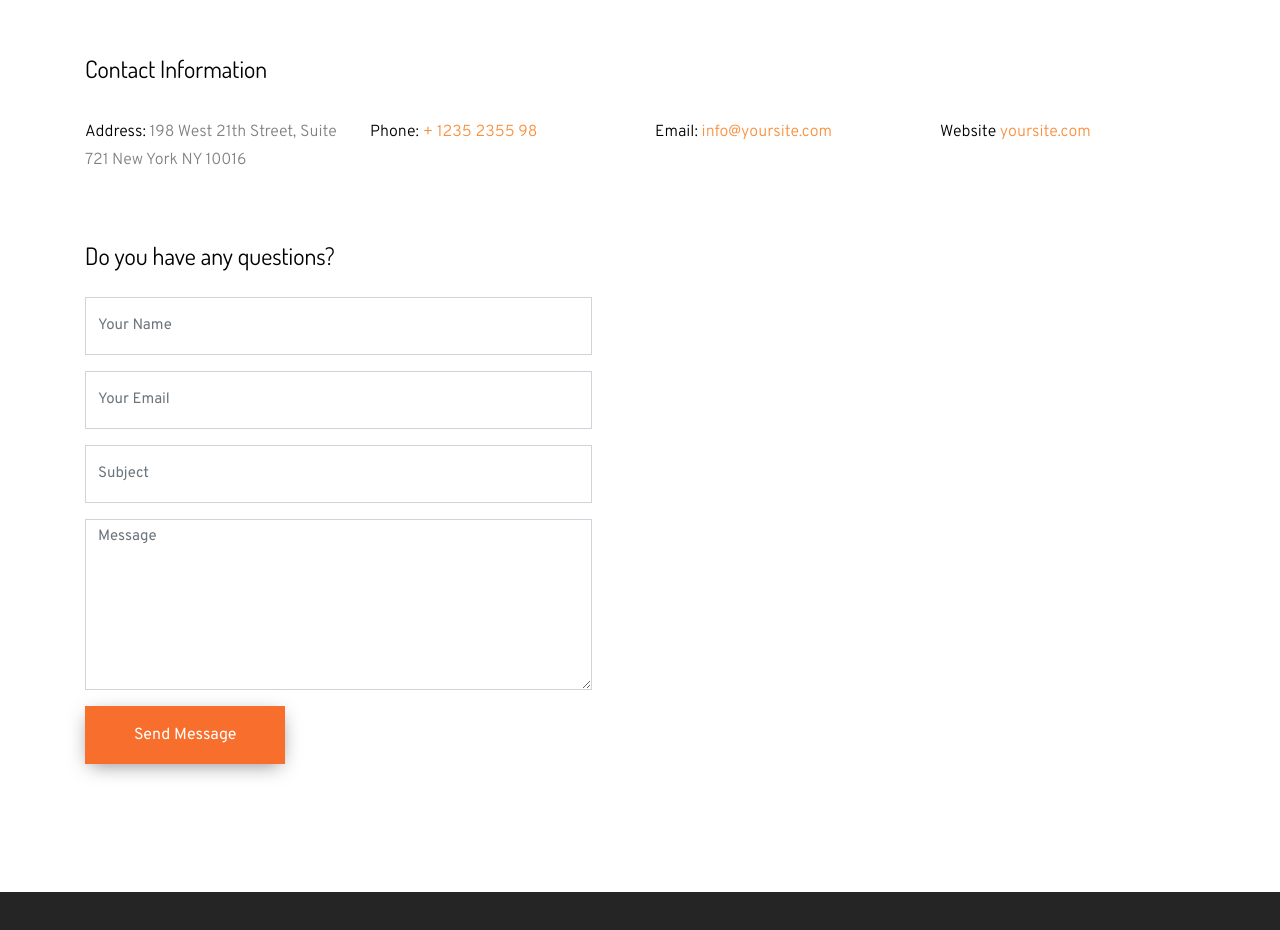
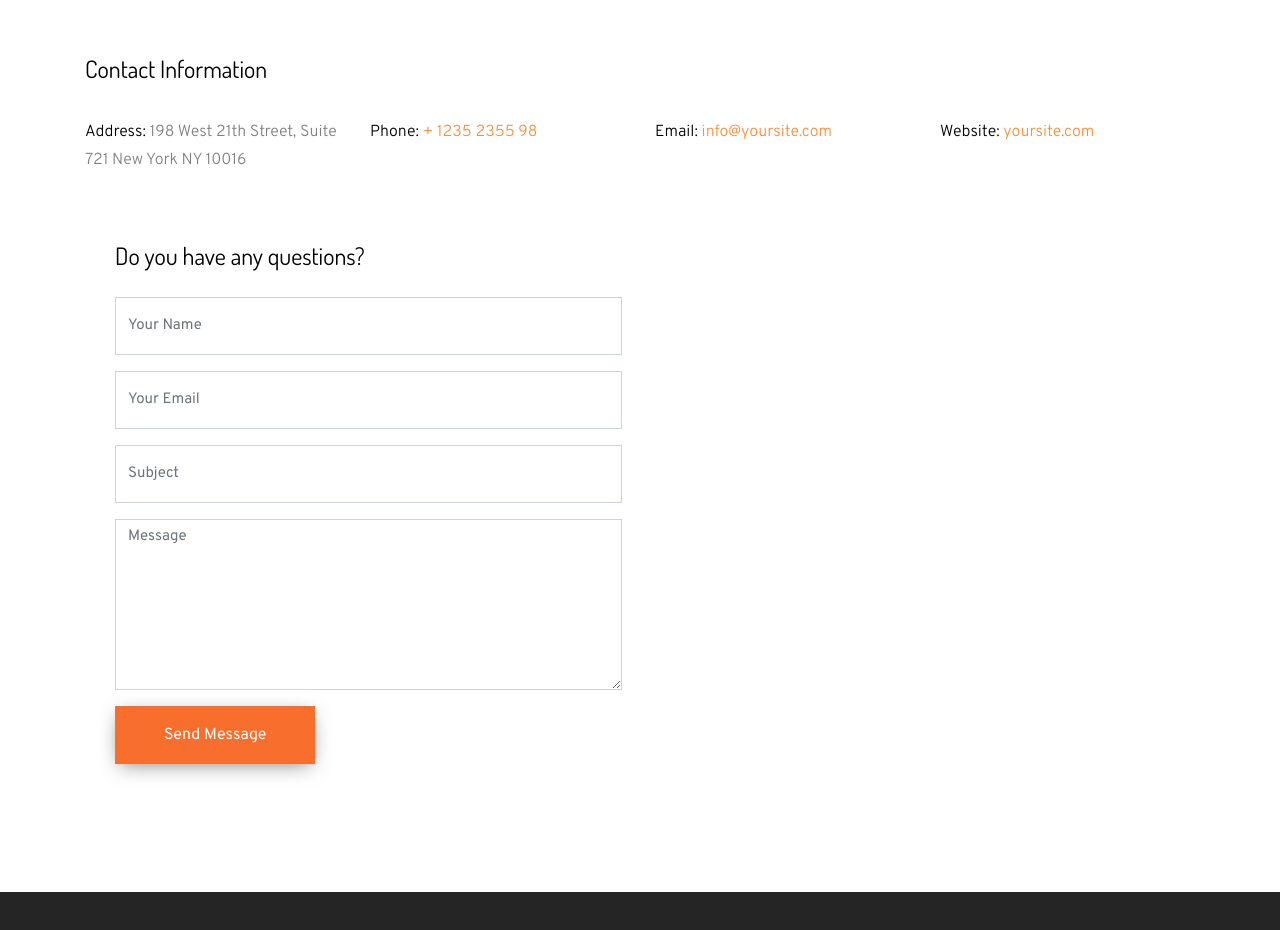
Before and after one commit to osemenjoy/Beatrice-Orukpe-Foundation, a plain HTML site: page contact.html in a window 1280 px wide. Shown: the part 760-1690 px from the top of the page. Drawn offline with Linux system fonts and the light colour scheme; some packages are replaced by stand-ins of ours; no server answers; files whose address does not match are found by name.

Commit message:
My first commit

```diff
--- a/contact.html
+++ b/contact.html
@@ -81,12 +81,12 @@
             <p><span>Email:</span> <a href="mailto:info@yoursite.com">info@yoursite.com</a></p>
           </div>
           <div class="col-md-3">
-            <p><span>Website</span> <a href="#">yoursite.com</a></p>
+            <p><span>Website:</span> <a href="#">yoursite.com</a></p>
           </div>
         </div>
         <div class="row block-9">
-          <div class="col-md-6 pr-md-5">
-          	<h4 class="mb-4">Do you have any questions?</h4>
+          <div class="col-md-6 pr-md-5" style="margin-left: 30px;">
+            <h4 class="mb-4">Do you have any questions?</h4>
             <form action="#">
               <div class="form-group">
                 <input type="text" class="form-control" placeholder="Your Name">
@@ -104,10 +104,11 @@
                 <input type="submit" value="Send Message" class="btn btn-primary py-3 px-5">
               </div>
             </form>
-
           </div>
+        </div>
       </div>
     </section>
+
 
 
     <footer class="ftco-footer ftco-section img">
```
